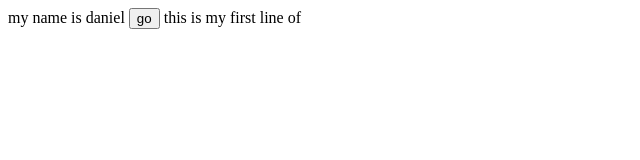
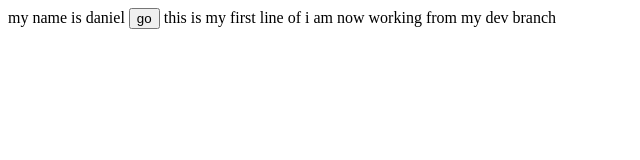
Before and after one commit to Danny285/Git-master-class, a plain HTML site: page index.html in a window 1280 px wide. Shown: the whole page, without its empty margins (0-640 px from the left). Drawn offline with Linux system fonts and the light colour scheme.

Commit message:
dev branch work

```diff
--- a/index.html
+++ b/index.html
@@ -9,6 +9,7 @@
 my name is daniel
 <button>go</button>
 this is my first line of
+i am now working from my dev branch
 <body>
 
 </body>
```
